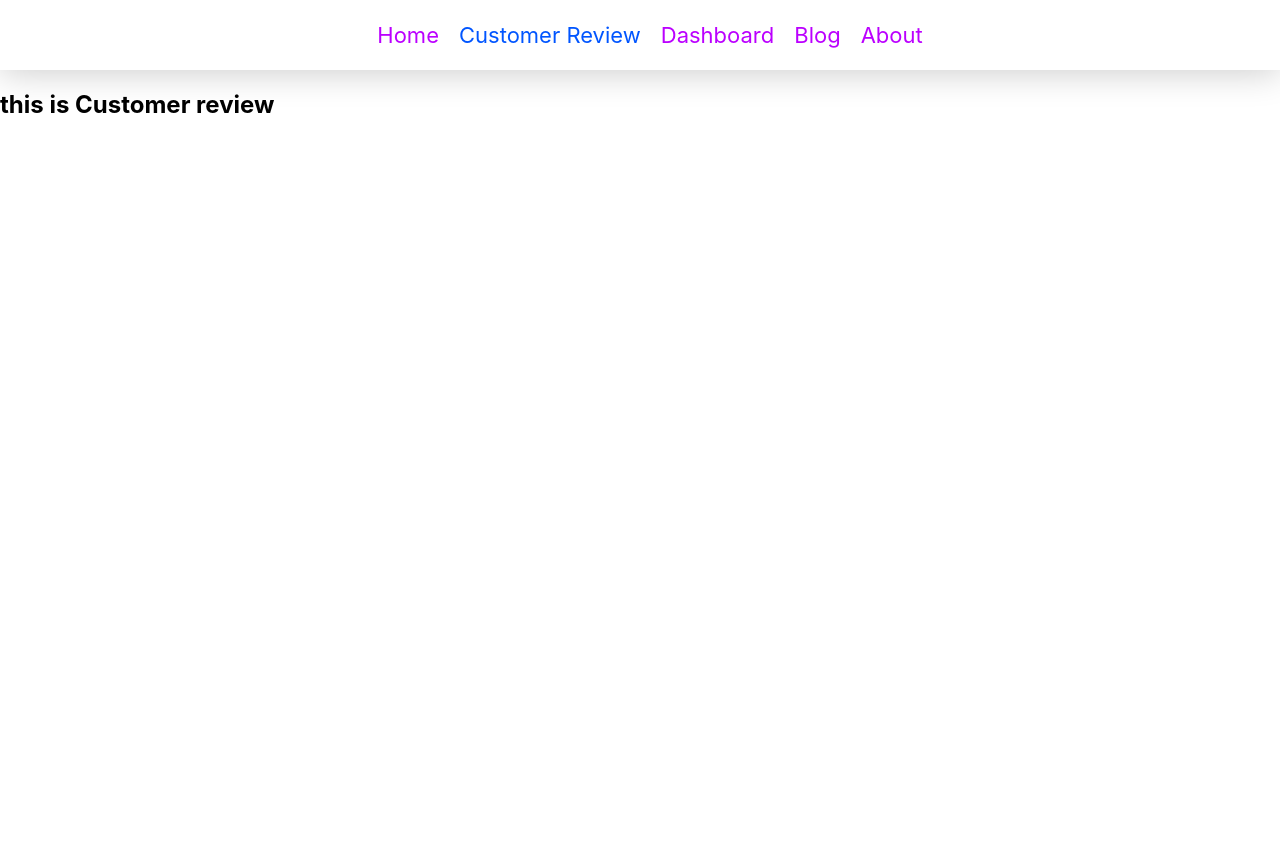
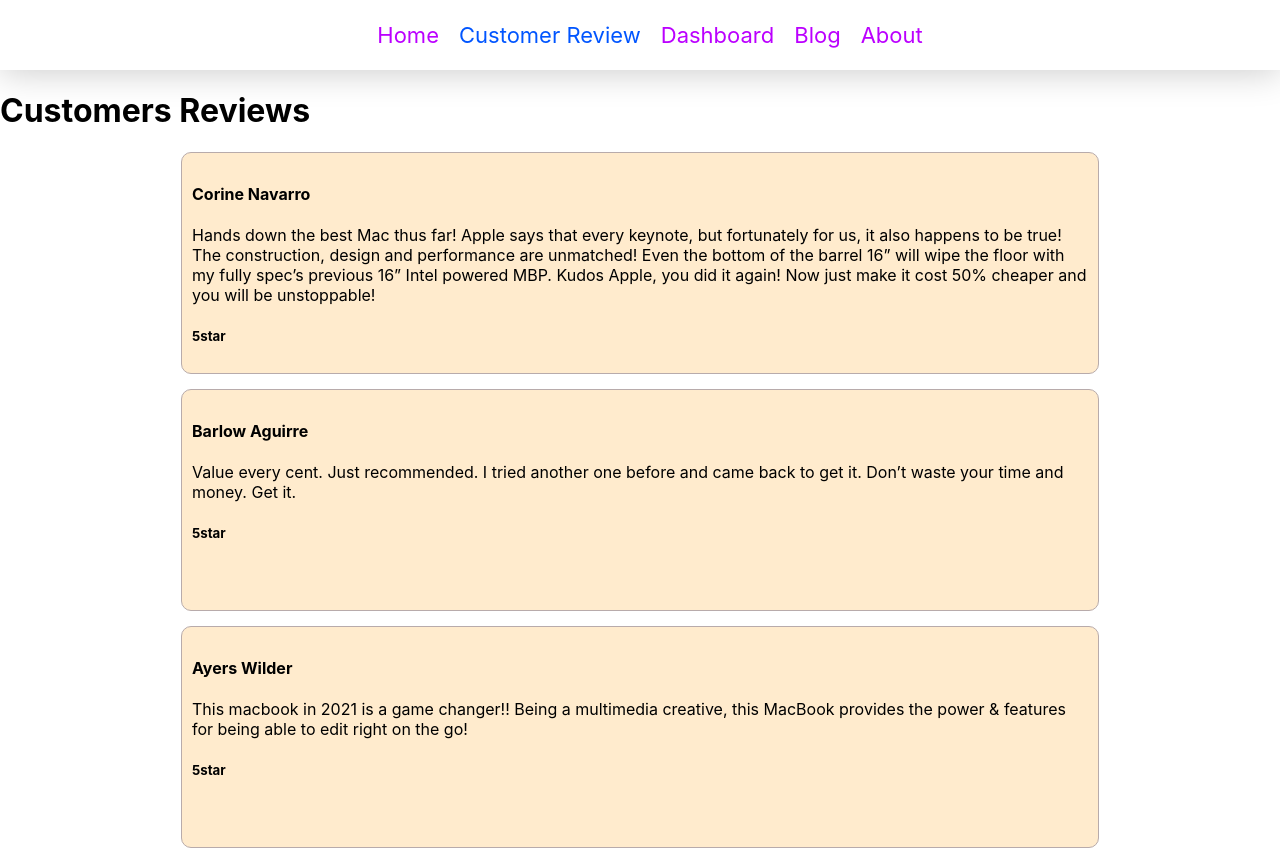
Before and after one commit to Abdul-Rakib92/product-analysis-website, a React (Create React App) app: page /review in a window 1280 px wide. Shown: the top 850 px of the page. Before the commit the page ends 800 px from the top, so only its background shows below. Built offline with nearby package versions, Linux system fonts and the light colour scheme.

Commit message:
custom hook & Link button added in review

```diff
--- a/src/Component/CustomerReview/CustomerReview.css
+++ b/src/Component/CustomerReview/CustomerReview.css
@@ -0,0 +1,7 @@
+
+.customer-review h1{
+    text-align: center;
+    font-size: 50px;
+    margin: 0 auto;
+    padding-left: 30px;
+}
--- a/src/Component/CustomerReview/CustomerReview.js
+++ b/src/Component/CustomerReview/CustomerReview.js
@@ -1,11 +1,21 @@
-import React from 'react';
+import React from "react";
+import useReviews from "../../hooks/useReviews";
+import Review from "../Review/Review";
 
 const CustomerReview = () => {
-    return (
-        <div>
-            <h2>this is Customer review</h2>
-        </div>
-    );
+  const [reviews, setReviews] = useReviews();
+
+  return (
+    <div>
+      <div className="customer-review">
+        <h1>Customers Reviews</h1>
+        {reviews.map((review) => (
+          <Review key={review.id}
+          review={review}></Review>
+        ))}
+      </div>
+    </div>
+  );
 };
 
 export default CustomerReview;
--- a/src/Component/Home/Home.css
+++ b/src/Component/Home/Home.css
@@ -30,3 +30,16 @@
     text-align: center;
     font-size: 30px;
 }
+
+.review-container .btn{
+    text-align: center;
+}
+.review-btn{
+    border: none;
+    border-radius: 10px;
+    font-size: 20px;
+    background-color: rgb(35, 35, 157);
+    color: white;
+    padding: 20px;
+    margin: 10px;
+}
--- a/src/Component/Home/Home.js
+++ b/src/Component/Home/Home.js
@@ -1,4 +1,5 @@
 import React from 'react';
+import { Link } from 'react-router-dom';
 import useReviews from '../../hooks/useReviews';
 import Review from '../Review/Review';
 import './Home.css';
@@ -26,13 +27,17 @@ const Home = () => {
 
             <section className='review-container'>
                 <div>
-                    <h1>Customer Reviews</h1>
+                    <h1>Customers Reviews</h1>
                     {
                         reviews.map(review => <Review
                             key={review.id}
                             review={review}
                         ></Review>)
                     }
+                </div>
+
+                <div className='btn'>
+                <Link to="/review"> <button className='review-btn'>See All Reviews</button></Link>
                 </div>
             </section>
 
```
